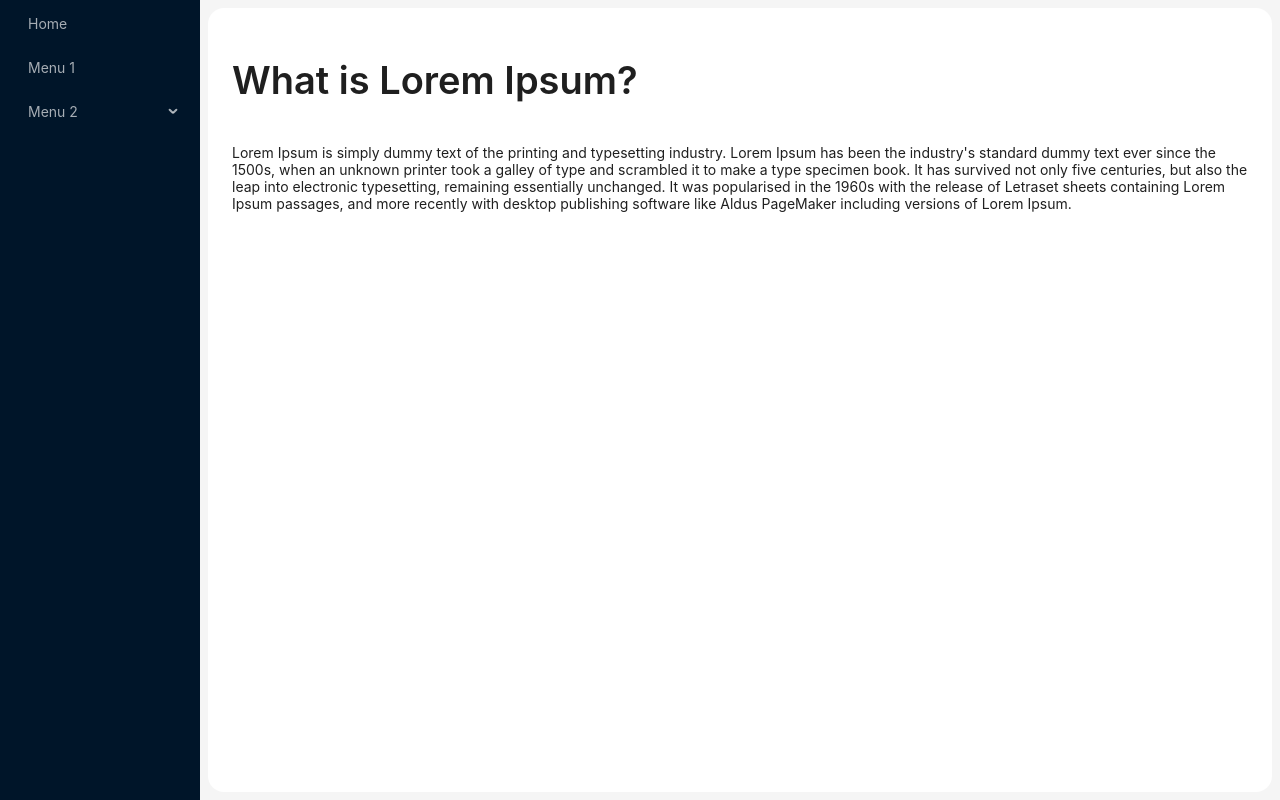
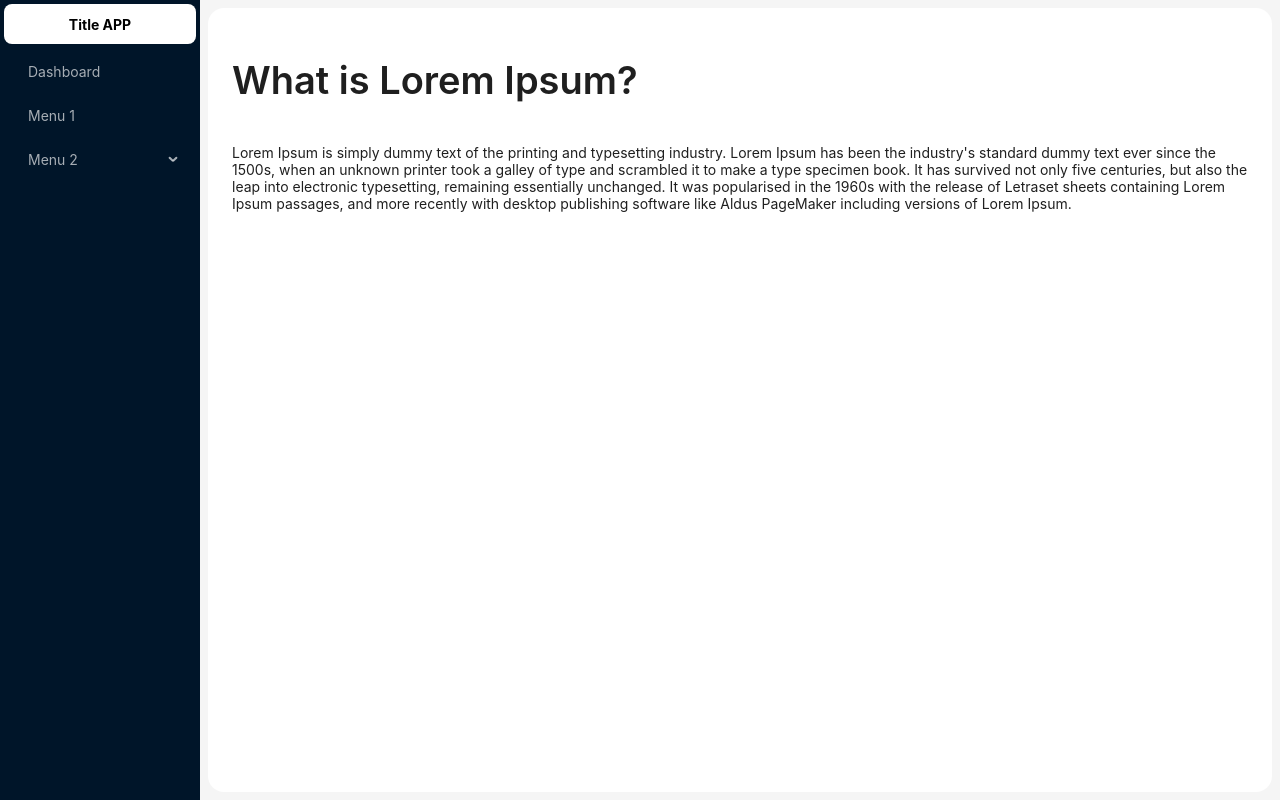
Before and after one commit to klaveriuzent/fe-react-app, a React (Create React App) app: page / in a window 1280 px wide. Built offline with nearby package versions, Linux system fonts and the light colour scheme.

Commit message:
init for template

```diff
--- a/src/component/nav/nav-menu.component.css
+++ b/src/component/nav/nav-menu.component.css
@@ -11,3 +11,15 @@
   border-radius: 16px;
   padding: 24px;
 }
+
+.title-app {
+  background-color: white;
+  margin: 4px;
+  border-radius: 8px;
+  height: 40px;
+  font-size: 14px;
+  font-weight: bold;
+  display: flex;
+  justify-content: center;
+  align-items: center;
+}
--- a/src/component/nav/nav-menu.component.tsx
+++ b/src/component/nav/nav-menu.component.tsx
@@ -20,6 +20,7 @@ export const BaseMainComponent = ({
   return (
     <Layout className="first-layout">
       <Sider trigger={null}>
+        <div className="title-app">Title APP</div>
         <Menu
           theme="dark"
           mode="inline"
--- a/src/drawer-menu-list.ts
+++ b/src/drawer-menu-list.ts
@@ -15,7 +15,7 @@ interface Menu {
 export const MenuList: Array<Menu> = [
   {
     path: '/',
-    label: 'Home',
+    label: 'Dashboard',
     page: PageDashboardComponent
   },
   {
```
